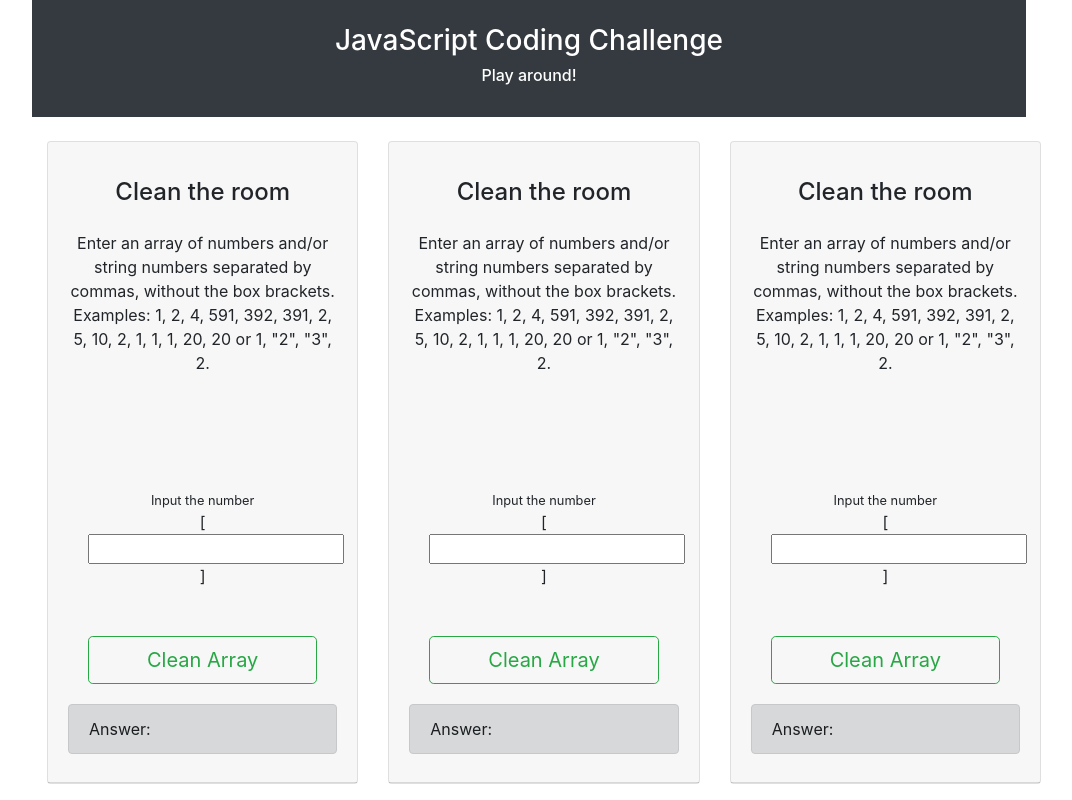
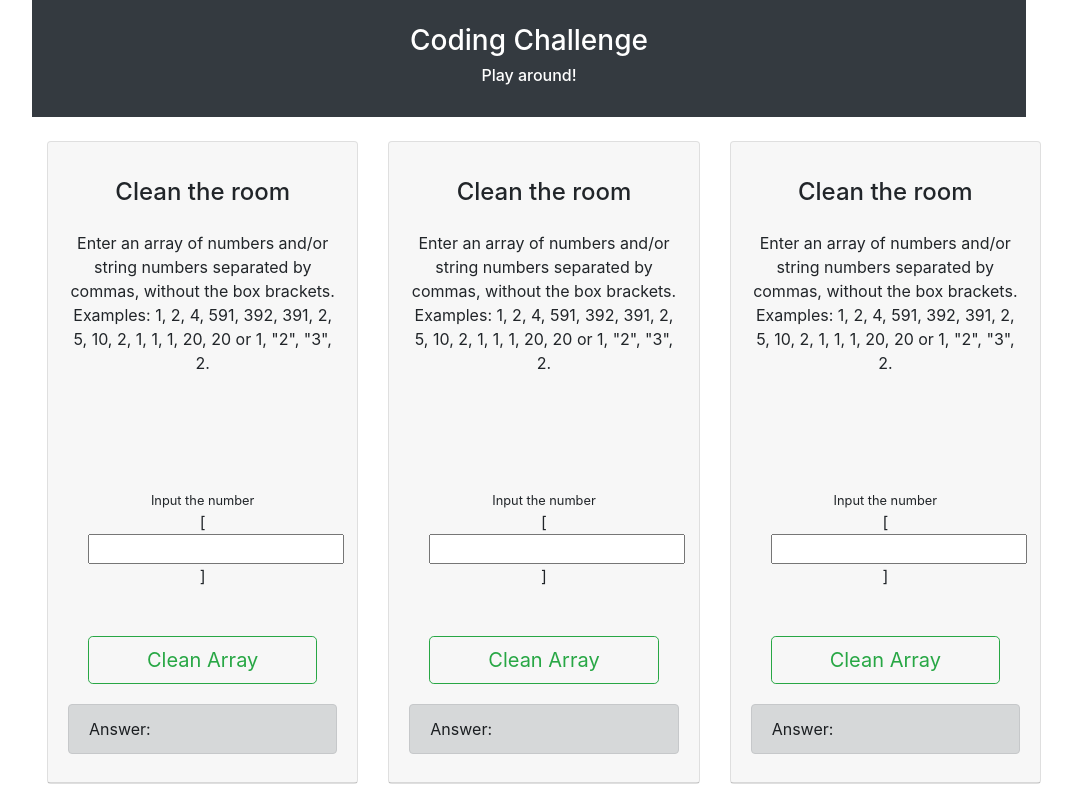
Before and after one commit to logan-shakya/javascript-coding-challange, a plain HTML site: page index.html in a window 1280 px wide. Shown: the top 800 px of the page, without its empty margins (96-1168 px from the left). Drawn offline with nearby package versions, Linux system fonts and the light colour scheme.

Commit message:
title changed

```diff
--- a/index.html
+++ b/index.html
@@ -11,7 +11,7 @@
     <div class="container">
         <div class="row">
             <div class="col bg-dark text-white p-4 text-center">
-                <h3>JavaScript Coding Challenge</h3>
+                <h3>Coding Challenge</h3>
                 <h6>Play around!</h6>
             </div>
         </div>
```
